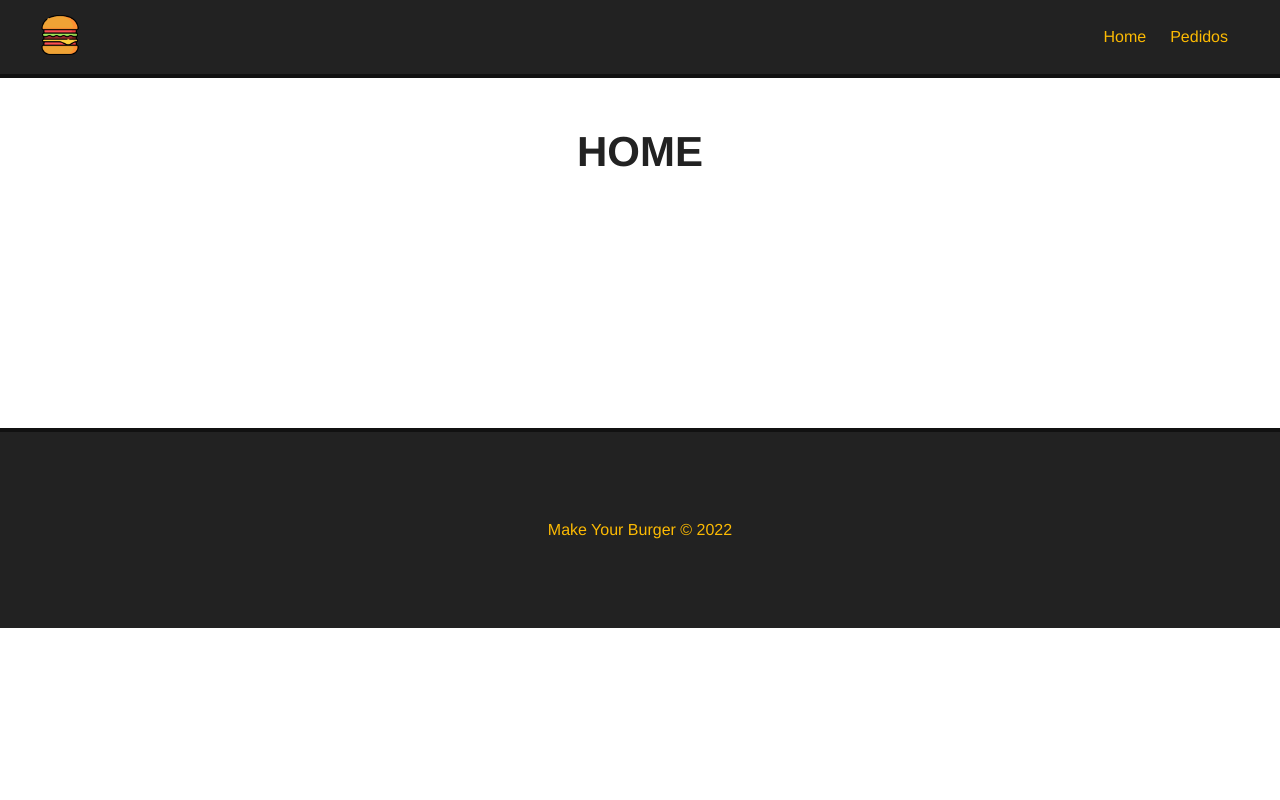
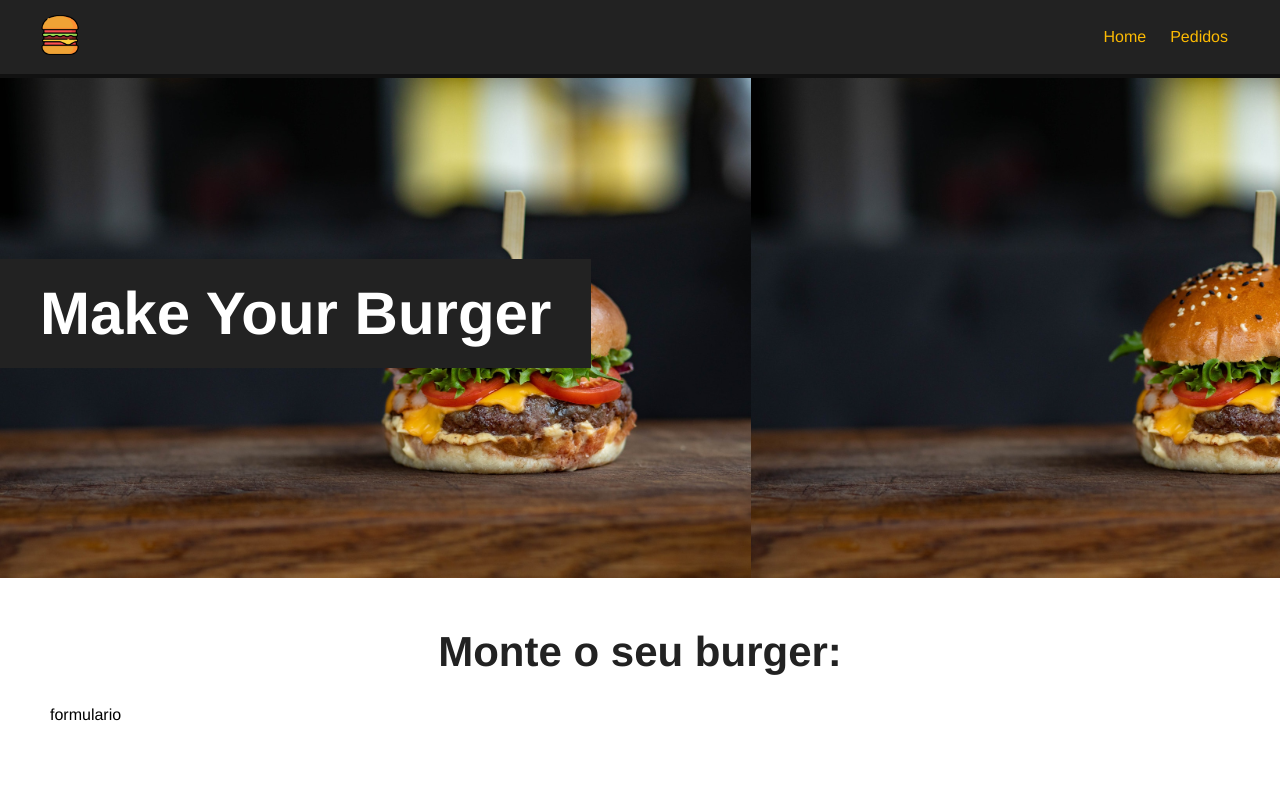
Before and after one commit to jaimestall/projeto-burger-aulas, a Vue app: page / in a window 1280 px wide. Shown: the top 800 px of the page. Built offline with nearby package versions, Linux system fonts and the light colour scheme.

Commit message:
Criacao do component banner e estilização

```diff
--- /dev/null
+++ b/src/components/Banner.vue
@@ -0,0 +1,29 @@
+<template>
+  <div id="main-banner">
+    <h1>Make Your Burger</h1>
+  </div>
+</template>
+
+<script>
+export default {
+  name: "Banner",
+};
+</script>
+
+<style scoped>
+#main-banner {
+  background-image: url("../../public/img/burger.jpg");
+  background-size: contain;
+  height: 500px;
+  display: flex;
+  align-items: center;
+  justify-content: flex-start;
+}
+#main-banner h1 {
+  color: #fff;
+  text-align: center;
+  font-size: 60px;
+  background-color: #222;
+  padding: 20px 40px;
+}
+</style>
--- a/src/views/Home.vue
+++ b/src/views/Home.vue
@@ -1,8 +1,17 @@
 <template>
+  <Banner/>
   <div class="main-container">
-    <h1>HOME</h1>
+    <h1>Monte o seu burger:</h1>
+    <form action="">formulario</form>
   </div>
 </template>
 
 <script>
+import Banner from "../components/Banner.vue";
+export default {
+  name: 'Home',
+  components: {
+    Banner,
+  }
+}
 </script>
```
